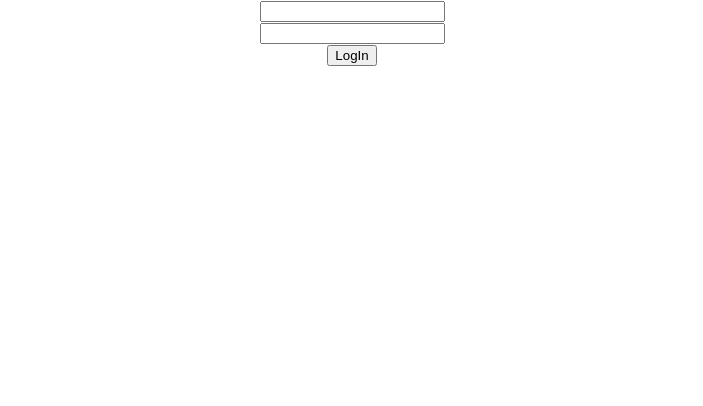
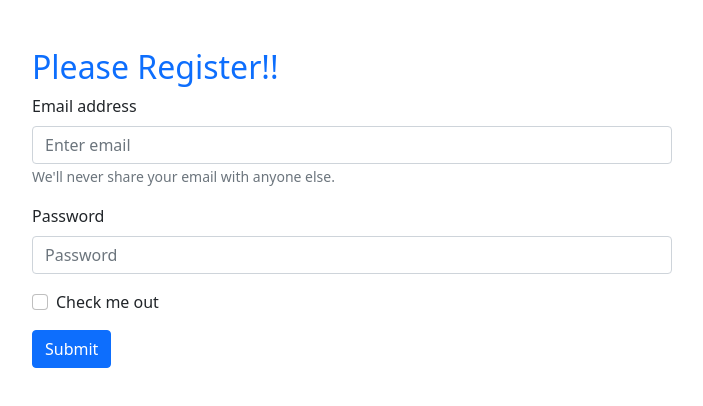
Before and after one commit to IshtyMahin/email-password-auth-module-57, a React (Create React App) app: page / in a window 1280 px wide. Shown: the top 406 px of the page, without its empty margins (288-991 px from the left). Built offline with nearby package versions, Linux system fonts and the light colour scheme.

Commit message:
form with react-bootstrap

```diff
--- a/src/App.js
+++ b/src/App.js
@@ -1,32 +1,49 @@
-import { getAuth} from "firebase/auth"
-import './App.css';
-import app from './firebase.init';
+import { getAuth } from "firebase/auth";
+import "./App.css";
+import app from "./firebase.init";
+import "bootstrap/dist/css/bootstrap.min.css";
+import { Button, Form } from "react-bootstrap";
 
-const auth = getAuth(app)
+const auth = getAuth(app);
 
 function App() {
+  const handleEmailBlur = (event) => {
+    console.log(event.target.value);
+  };
 
-  const handleEmailBlur = event => {
-    console.log(event.target.value)
-  }
+  const handlePasswordBlur = (event) => {
+    console.log(event.target.value);
+  };
 
-  const handlePasswordBlur = event => {
-    console.log(event.target.value);
-  }
+  const handleFormSubmit = (event) => {
+    console.log("from submitted");
+    event.preventDefault();
+  };
+  return (
+    <div>
+      <div className="registration w-50 mx-auto mt-5">
+      <h2 className="text-primary">Please Register!!</h2>
+      <Form onSubmit={handleFormSubmit}>
+        <Form.Group className="mb-3" controlId="formBasicEmail">
+          <Form.Label>Email address</Form.Label>
+          <Form.Control onBlur={handleEmailBlur} type="email" placeholder="Enter email" />
+          <Form.Text className="text-muted">
+            We'll never share your email with anyone else.
+          </Form.Text>
+        </Form.Group>
 
-  const handleFormSubmit = event =>{
-       console.log('from submitted');
-       event.preventDefault();
-  }
-  return (
-    <div className="App">
-      <form onSubmit={handleFormSubmit}>
-        <input onBlur={handleEmailBlur} type="email" name="" id="" />
-        <br />
-        <input onBlur={handlePasswordBlur} type="password" name="" id="" />
-        <br />
-        <input type="submit" value="LogIn" />
-      </form>
+        <Form.Group className="mb-3" controlId="formBasicPassword">
+          <Form.Label>Password</Form.Label>
+          <Form.Control onBlur={handlePasswordBlur} type="password" placeholder="Password" />
+        </Form.Group>
+        <Form.Group className="mb-3" controlId="formBasicCheckbox">
+          <Form.Check type="checkbox" label="Check me out" />
+        </Form.Group>
+        <Button variant="primary" type="submit">
+          Submit
+        </Button>
+      </Form>
+      </div>
     </div>
   );
 }
```
